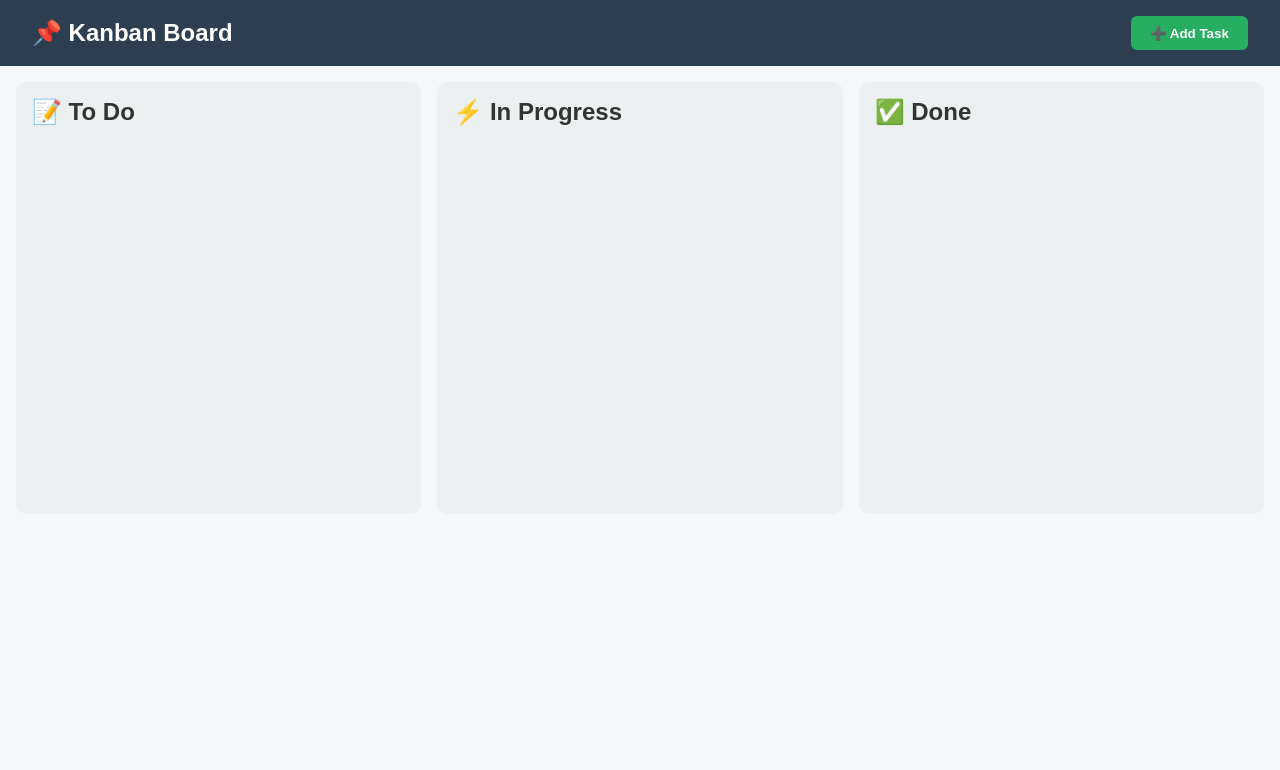
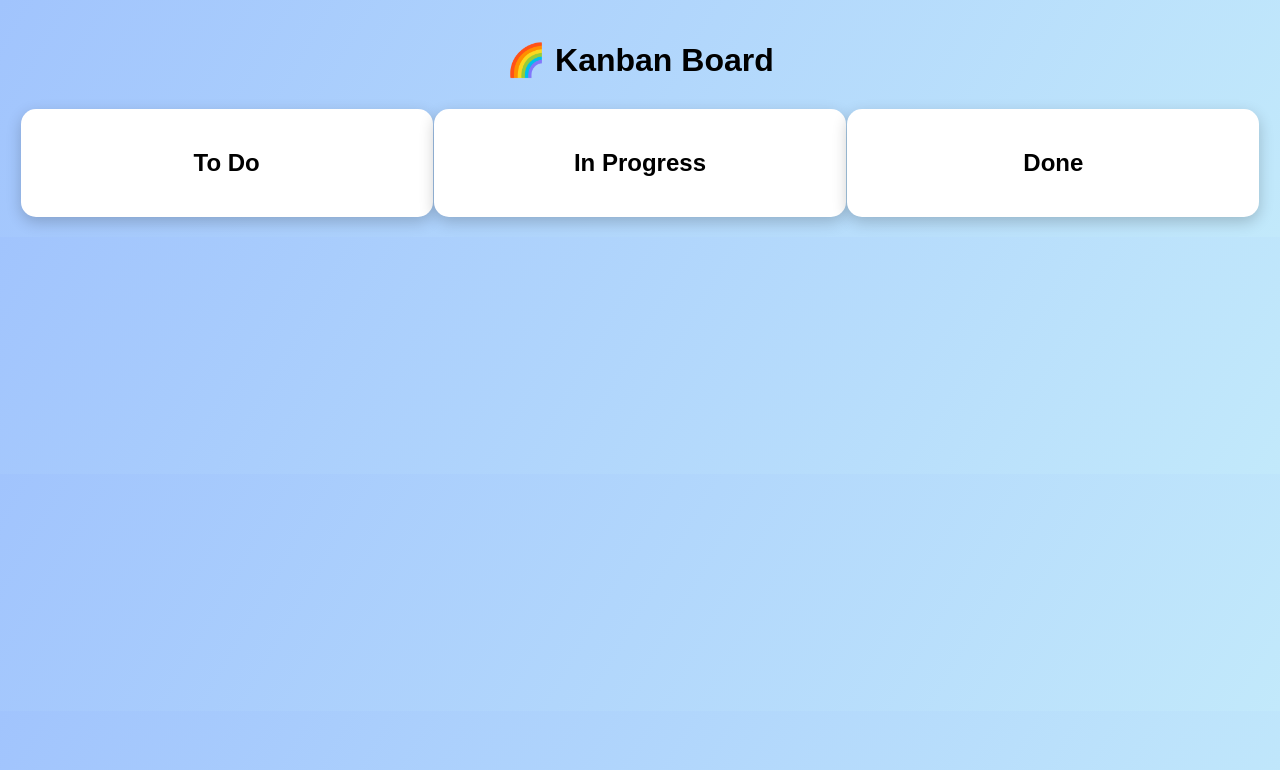
Before and after one commit to Krishdshah/Kanban-Board-TaskProject, a Flask app: page / in a window 1280 px wide. Shown: the top 770 px of the page. Run offline with Flask 3, Linux system fonts and the light colour scheme; data that the repository does not hold is empty.

Commit message:
Overall Modifications

```diff
--- /dev/null
+++ b/api/routes.py
@@ -0,0 +1,61 @@
+from flask import Blueprint, request, jsonify
+import mysql.connector
+from config import Config
+
+api_bp = Blueprint("api", __name__)
+
+def get_db_connection():
+    return mysql.connector.connect(
+        host=Config.DB_HOST,
+        user=Config.DB_USER,
+        password=Config.DB_PASSWORD,
+        database=Config.DB_NAME
+    )
+
+# GET all tasks
+@api_bp.route("/tasks", methods=["GET"])
+def get_tasks():
+    conn = get_db_connection()
+    cursor = conn.cursor(dictionary=True)
+    cursor.execute("SELECT * FROM tasks")
+    tasks = cursor.fetchall()
+    conn.close()
+    return jsonify(tasks)
+
+# ADD a new task
+@api_bp.route("/tasks", methods=["POST"])
+def add_task():
+    data = request.get_json()
+    conn = get_db_connection()
+    cursor = conn.cursor()
+    cursor.execute(
+        "INSERT INTO tasks (title, description, priority, due_date, status) VALUES (%s, %s, %s, %s, %s)",
+        (data["title"], data.get("description",""), data.get("priority","Low"), data.get("due_date", None), data.get("status","To Do"))
+    )
+    conn.commit()
+    conn.close()
+    return jsonify({"message": "Task added successfully!"}), 201
+
+# UPDATE task
+@api_bp.route("/tasks/<int:task_id>", methods=["PUT"])
+def update_task(task_id):
+    data = request.get_json()
+    conn = get_db_connection()
+    cursor = conn.cursor()
+    cursor.execute(
+        "UPDATE tasks SET title=%s, description=%s, priority=%s, due_date=%s, status=%s WHERE id=%s",
+        (data["title"], data["description"], data["priority"], data["due_date"], data["status"], task_id)
+    )
+    conn.commit()
+    conn.close()
+    return jsonify({"message": "Task updated successfully!"})
+
+# DELETE task
+@api_bp.route("/tasks/<int:task_id>", methods=["DELETE"])
+def delete_task(task_id):
+    conn = get_db_connection()
+    cursor = conn.cursor()
+    cursor.execute("DELETE FROM tasks WHERE id=%s", (task_id,))
+    conn.commit()
+    conn.close()
+    return jsonify({"message": "Task deleted successfully!"})
--- a/app.py
+++ b/app.py
@@ -1,5 +1,5 @@
 from flask import Flask, render_template
-from api import api_bp
+from api.routes import api_bp
 from config import Config
 
 def create_app():
@@ -13,8 +13,8 @@ def create_app():
     @app.route("/")
     def index():
         return render_template("index.html")
+
     return app
-
 
 if __name__ == "__main__":
     app = create_app()
--- a/config.py
+++ b/config.py
@@ -1,10 +1,13 @@
 import os
 from dotenv import load_dotenv
 
-# Load variables from .env
+# Load from .env file (if present)
 load_dotenv()
 
 class Config:
+    SECRET_KEY = os.getenv("SECRET_KEY", "fallback-secret")
+
+    # MySQL Config
     DB_HOST = os.getenv("DB_HOST", "localhost")
     DB_USER = os.getenv("DB_USER", "root")
     DB_PASSWORD = os.getenv("DB_PASSWORD", "")
--- a/requirements.txt
+++ b/requirements.txt
@@ -1,3 +1,3 @@
-Flask
 python-dotenv
-mysql-connector-python
+Flask==3.0.3
+mysql-connector-python==9.0.0
--- /dev/null
+++ b/static/css/style.css
@@ -0,0 +1,35 @@
+body {
+  font-family: Arial, sans-serif;
+  background: linear-gradient(120deg, #a1c4fd, #c2e9fb);
+  text-align: center;
+  margin: 0;
+  padding: 20px;
+}
+
+#board {
+  display: flex;
+  justify-content: space-around;
+  margin-top: 30px;
+}
+
+.column {
+  background: white;
+  border-radius: 15px;
+  padding: 20px;
+  width: 30%;
+  box-shadow: 0px 5px 15px rgba(0,0,0,0.2);
+}
+
+.task {
+  background: #ffecd2;
+  margin: 10px;
+  padding: 10px;
+  border-radius: 8px;
+  cursor: grab;
+  font-size: 18px;
+  transition: 0.3s;
+}
+
+.task:hover {
+  background: #fcb69f;
+}
--- /dev/null
+++ b/static/js/script.js
@@ -0,0 +1,17 @@
+async function loadTasks() {
+  const res = await fetch("/api/tasks");
+  const tasks = await res.json();
+
+  document.getElementById("todo").innerHTML = "";
+  document.getElementById("inprogress").innerHTML = "";
+  document.getElementById("done").innerHTML = "";
+
+  tasks.forEach(task => {
+    let div = document.createElement("div");
+    div.className = "task";
+    div.textContent = `${task.title} (${task.priority})`;
+    document.getElementById(task.status.replace(" ", "").toLowerCase()).appendChild(div);
+  });
+}
+
+document.addEventListener("DOMContentLoaded", loadTasks);
--- a/static/styles.css
+++ /dev/null
@@ -1,123 +0,0 @@
-/* Reset */
-body, h1, h2, p, ul {
-  margin: 0;
-  padding: 0;
-}
-body {
-  font-family: Arial, sans-serif;
-  background: #f4f6f9;
-  color: #333;
-}
-
-/* Header */
-header {
-  display: flex;
-  justify-content: space-between;
-  align-items: center;
-  padding: 1rem 2rem;
-  background: #2c3e50;
-  color: white;
-}
-header h1 { font-size: 1.5rem; }
-header button {
-  background: #27ae60;
-  border: none;
-  padding: 0.6rem 1.2rem;
-  border-radius: 6px;
-  color: white;
-  font-weight: bold;
-  cursor: pointer;
-}
-header button:hover { background: #219150; }
-
-/* Board Layout */
-.board {
-  display: flex;
-  gap: 1rem;
-  padding: 1rem;
-}
-.column {
-  flex: 1;
-  background: #ecf0f1;
-  border-radius: 10px;
-  padding: 1rem;
-  min-height: 400px;
-  display: flex;
-  flex-direction: column;
-}
-.column h2 {
-  margin-bottom: 0.5rem;
-}
-.task-list {
-  flex: 1;
-  display: flex;
-  flex-direction: column;
-  gap: 0.5rem;
-}
-
-/* Task Card */
-.task {
-  background: white;
-  border-radius: 8px;
-  padding: 0.8rem;
-  box-shadow: 0 2px 5px rgba(0,0,0,0.1);
-  cursor: grab;
-}
-.task.dragging { opacity: 0.5; }
-.task-header {
-  display: flex;
-  justify-content: space-between;
-  align-items: center;
-}
-.task-priority.low { color: green; }
-.task-priority.medium { color: orange; }
-.task-priority.high { color: red; }
-.task-footer {
-  font-size: 0.8rem;
-  color: #555;
-  margin-top: 0.5rem;
-}
-
-/* Modal */
-.modal {
-  position: fixed;
-  top: 0; left: 0;
-  width: 100%; height: 100%;
-  background: rgba(0,0,0,0.6);
-  display: flex;
-  justify-content: center;
-  align-items: center;
-}
-.modal.hidden { display: none; }
-.modal-content {
-  background: white;
-  padding: 2rem;
-  border-radius: 10px;
-  width: 300px;
-  position: relative;
-}
-.modal-content .close {
-  position: absolute;
-  top: 10px; right: 10px;
-  cursor: pointer;
-  font-size: 1.5rem;
-}
-.modal-content form {
-  display: flex;
-  flex-direction: column;
-  gap: 0.8rem;
-}
-.modal-content input, .modal-content textarea, .modal-content select {
-  padding: 0.6rem;
-  border: 1px solid #ccc;
-  border-radius: 6px;
-}
-.modal-content button {
-  background: #2980b9;
-  border: none;
-  padding: 0.6rem;
-  border-radius: 6px;
-  color: white;
-  cursor: pointer;
-}
-.modal-content button:hover { background: #216695; }
--- a/templates/index.html
+++ b/templates/index.html
@@ -1,51 +1,26 @@
 <!DOCTYPE html>
 <html lang="en">
 <head>
-  <meta charset="UTF-8" />
-  <meta name="viewport" content="width=device-width, initial-scale=1.0" />
+  <meta charset="UTF-8">
   <title>Kanban Board</title>
-  <link rel="stylesheet" href="static/styles.css">
+  <link rel="stylesheet" href="{{ url_for('static', filename='css/style.css') }}">
 </head>
 <body>
-  <header>
-    <h1>📌 Kanban Board</h1>
-    <button id="addTaskBtn">➕ Add Task</button>
-  </header>
-
-  <main class="board">
-    <div class="column" data-status="todo">
-      <h2>📝 To Do</h2>
+  <h1>🌈 Kanban Board</h1>
+  <div id="board">
+    <div class="column" data-status="To Do">
+      <h2>To Do</h2>
       <div class="task-list" id="todo"></div>
     </div>
-    <div class="column" data-status="inprogress">
-      <h2>⚡ In Progress</h2>
+    <div class="column" data-status="In Progress">
+      <h2>In Progress</h2>
       <div class="task-list" id="inprogress"></div>
     </div>
-    <div class="column" data-status="done">
-      <h2>✅ Done</h2>
+    <div class="column" data-status="Done">
+      <h2>Done</h2>
       <div class="task-list" id="done"></div>
     </div>
-  </main>
-
-  <!-- Task Modal -->
-  <div id="taskModal" class="modal hidden">
-    <div class="modal-content">
-      <span class="close">&times;</span>
-      <h2>Create Task</h2>
-      <form id="taskForm">
-        <input type="text" id="title" placeholder="Task Title" required>
-        <textarea id="description" placeholder="Description"></textarea>
-        <select id="priority">
-          <option value="low">🟢 Low</option>
-          <option value="medium">🟡 Medium</option>
-          <option value="high">🔴 High</option>
-        </select>
-        <input type="date" id="due_date">
-        <button type="submit">Add Task</button>
-      </form>
-    </div>
   </div>
-
-  <script src="{{ url_for('static', filename='script.js') }}"></script>
+  <script src="{{ url_for('static', filename='js/script.js') }}"></script>
 </body>
 </html>
```
Also changed, not shown: api.py (deleted, +0 -131 lines), create_table.py (+26 -44 lines), static/app.js (deleted, +0 -95 lines), README.md, api/__init__.py (added), 1 other file.
